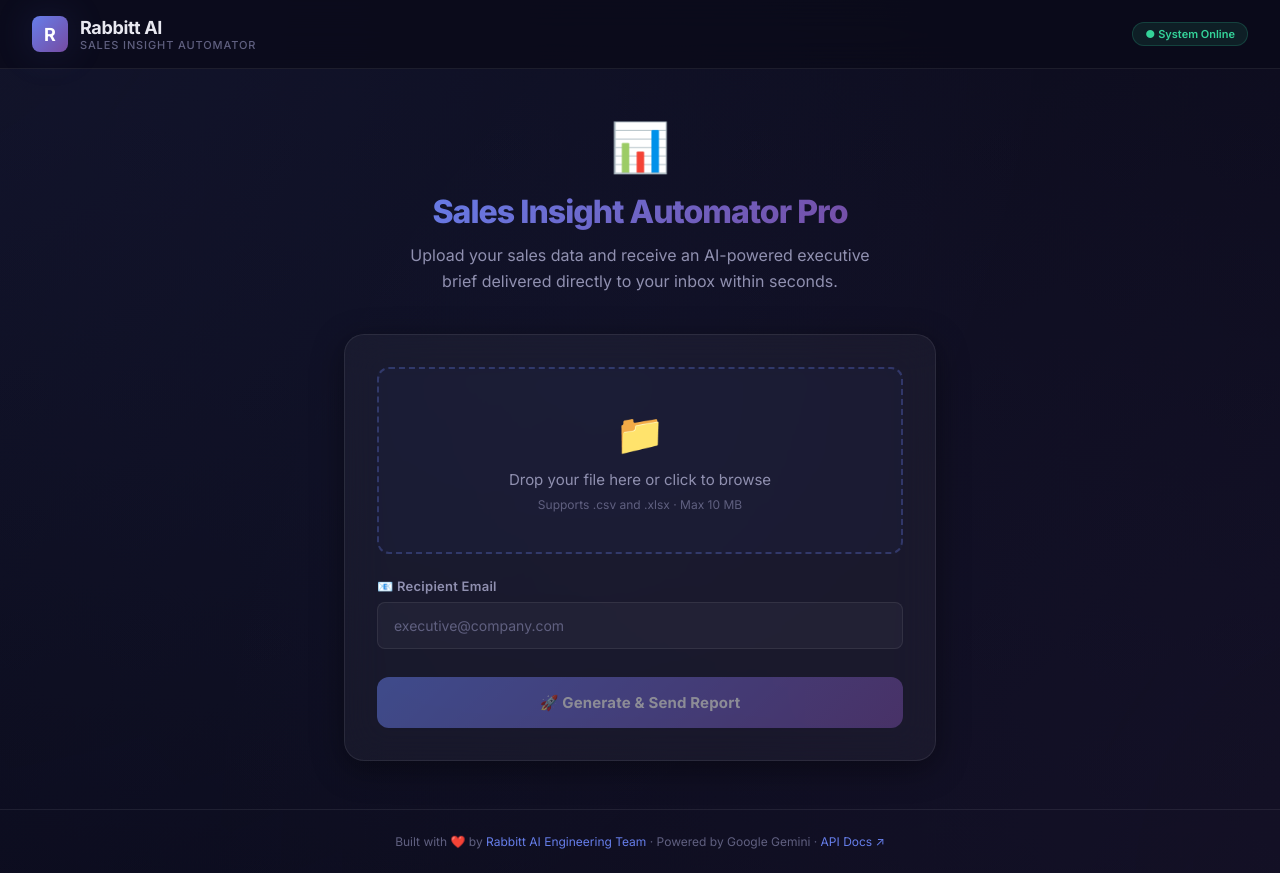
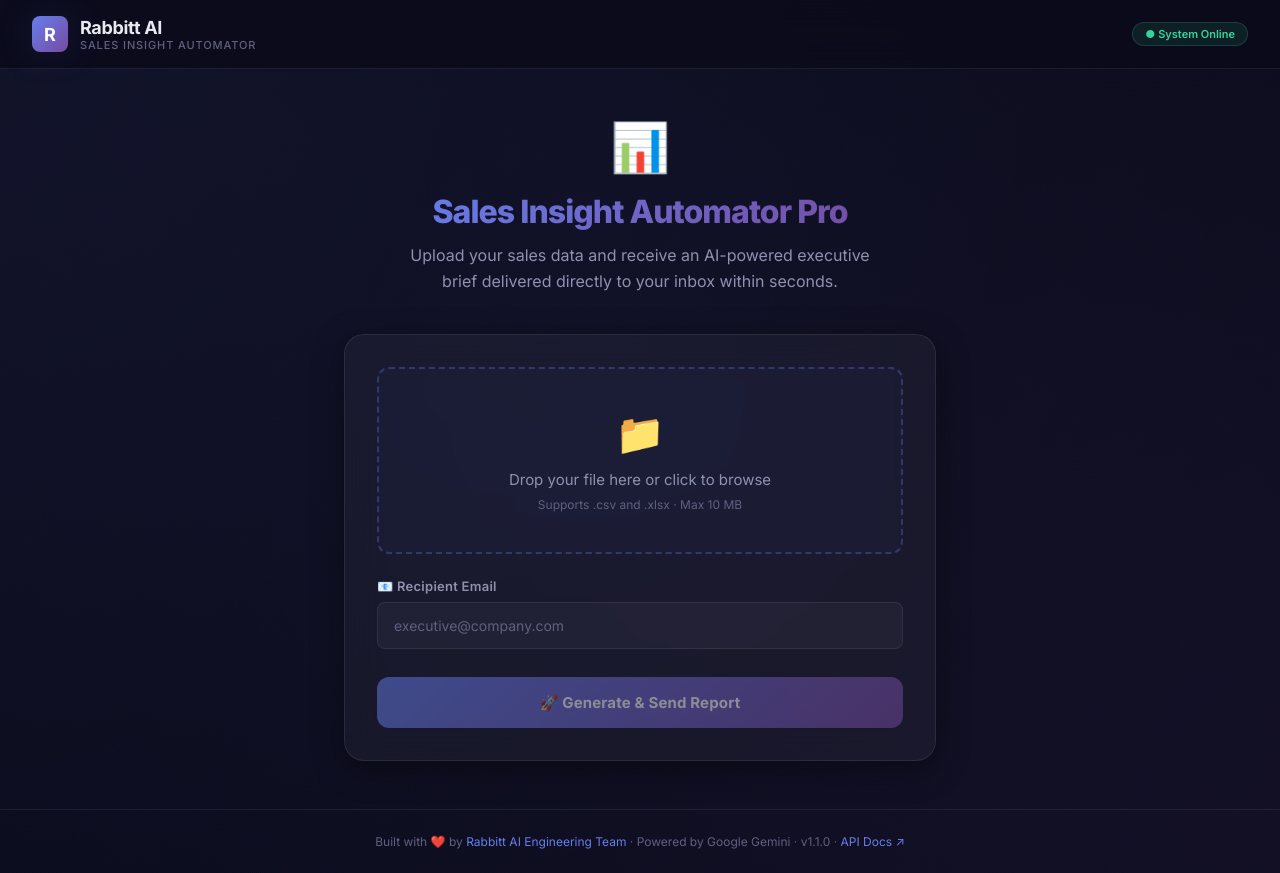
Before and after one commit to Armaan22gautam/rabbit.ai, a React (Vite) app in the folder frontend/: page / in a window 1280 px wide. Built offline with nearby package versions, Linux system fonts and the light colour scheme; no server answers.

Commit message:
Update: Add version tag to footer

```diff
--- a/frontend/src/App.jsx
+++ b/frontend/src/App.jsx
@@ -274,6 +274,7 @@
         <p>
           Built with ❤️ by <a href="#" id="footer-link">Rabbitt AI Engineering Team</a> ·
           Powered by Google Gemini ·{' '}
+          <span className="footer-version">v1.1.0</span> ·{' '}
           <a href={`${API_BASE}/docs`} target="_blank" rel="noreferrer" id="swagger-link">
             API Docs ↗
           </a>
```
